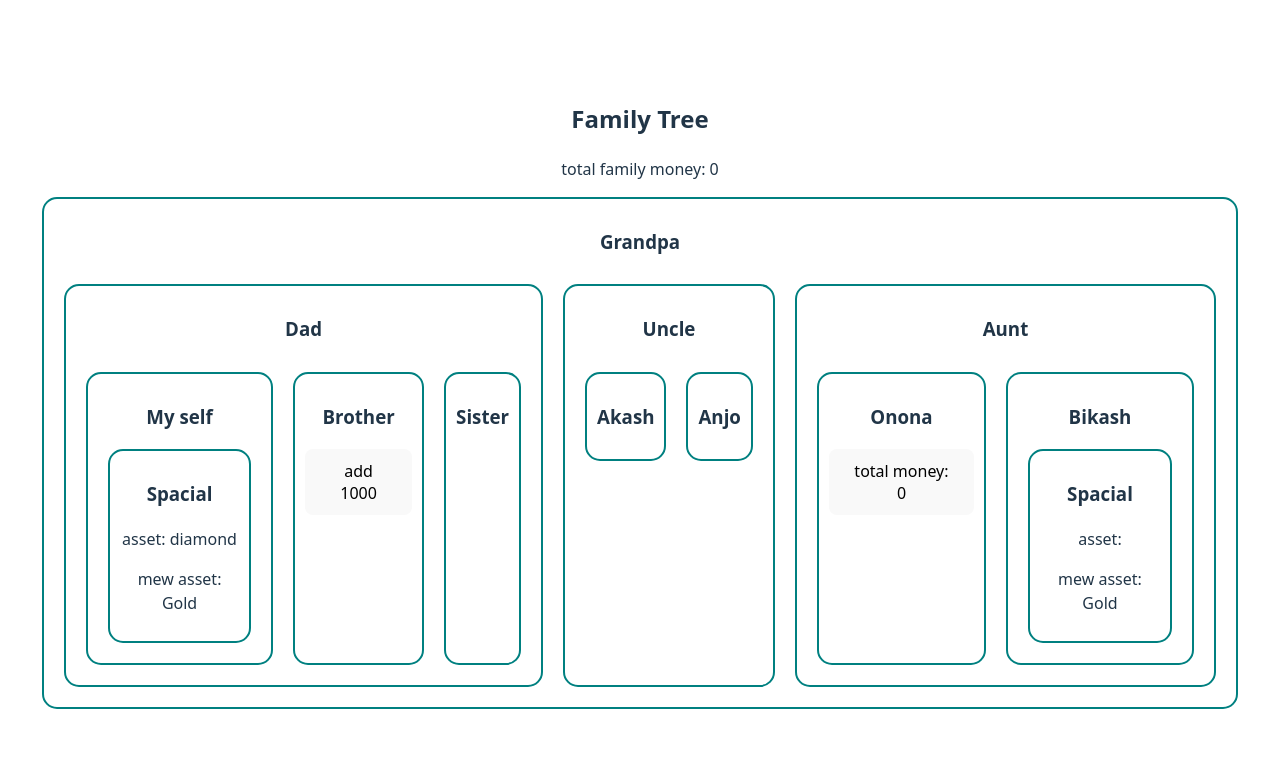
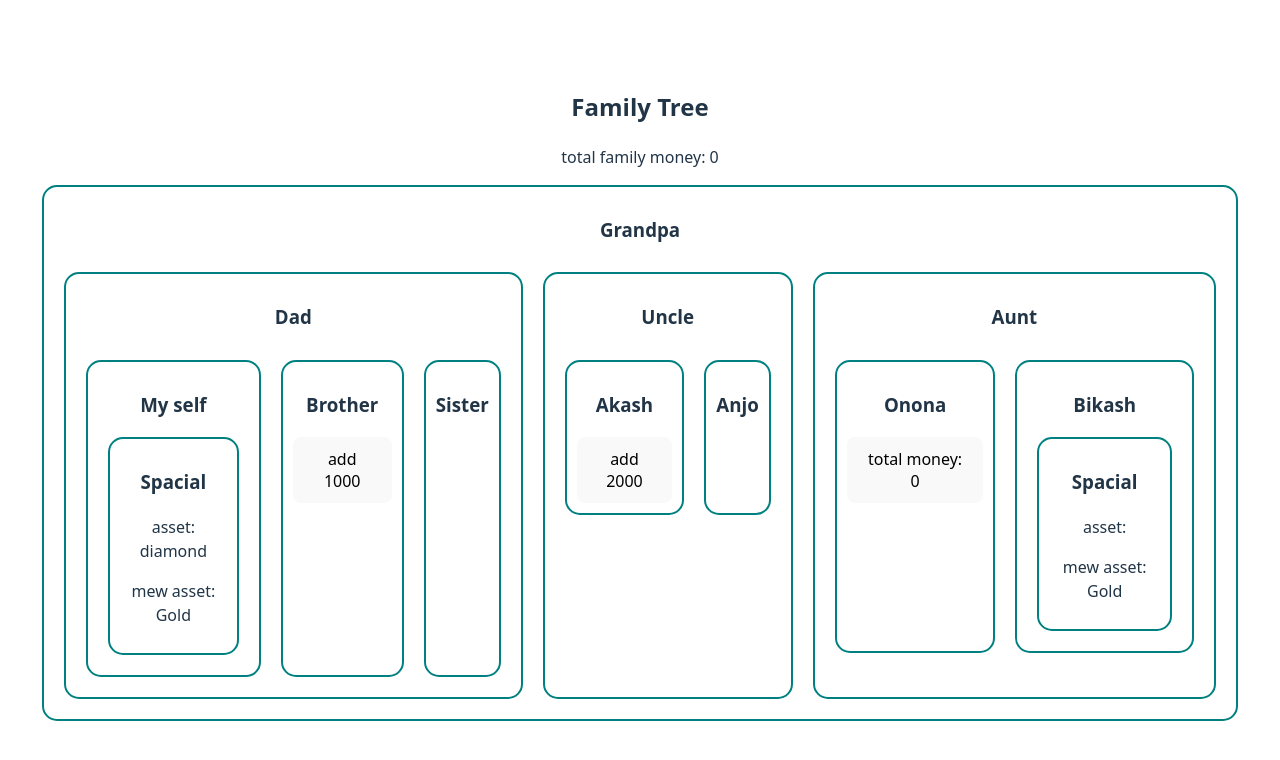
Before and after one commit to sohagroy7223/Explore-React-Form, a React (Vite) app: page / in a window 1280 px wide. Shown: the top 760 px of the page. Built offline with nearby package versions, Linux system fonts and the light colour scheme.

Commit message:
addad multyple useState in this context

```diff
--- a/src/Components/FamilyTree/UncleSons.jsx
+++ b/src/Components/FamilyTree/UncleSons.jsx
@@ -1,9 +1,16 @@
-import React from "react";
+import React, { use } from "react";
+import { MoneyContext } from "./FamilyTree";
 
 const UncleSons = ({ name }) => {
+  const [money, setMoney] = use(MoneyContext);
+
+  const handelAdd = () => {
+    setMoney(money + 2000);
+  };
   return (
     <div>
       <h3>{name}</h3>
+      {name === "Akash" && <button onClick={handelAdd}>add 2000 </button>}
     </div>
   );
 };
```
